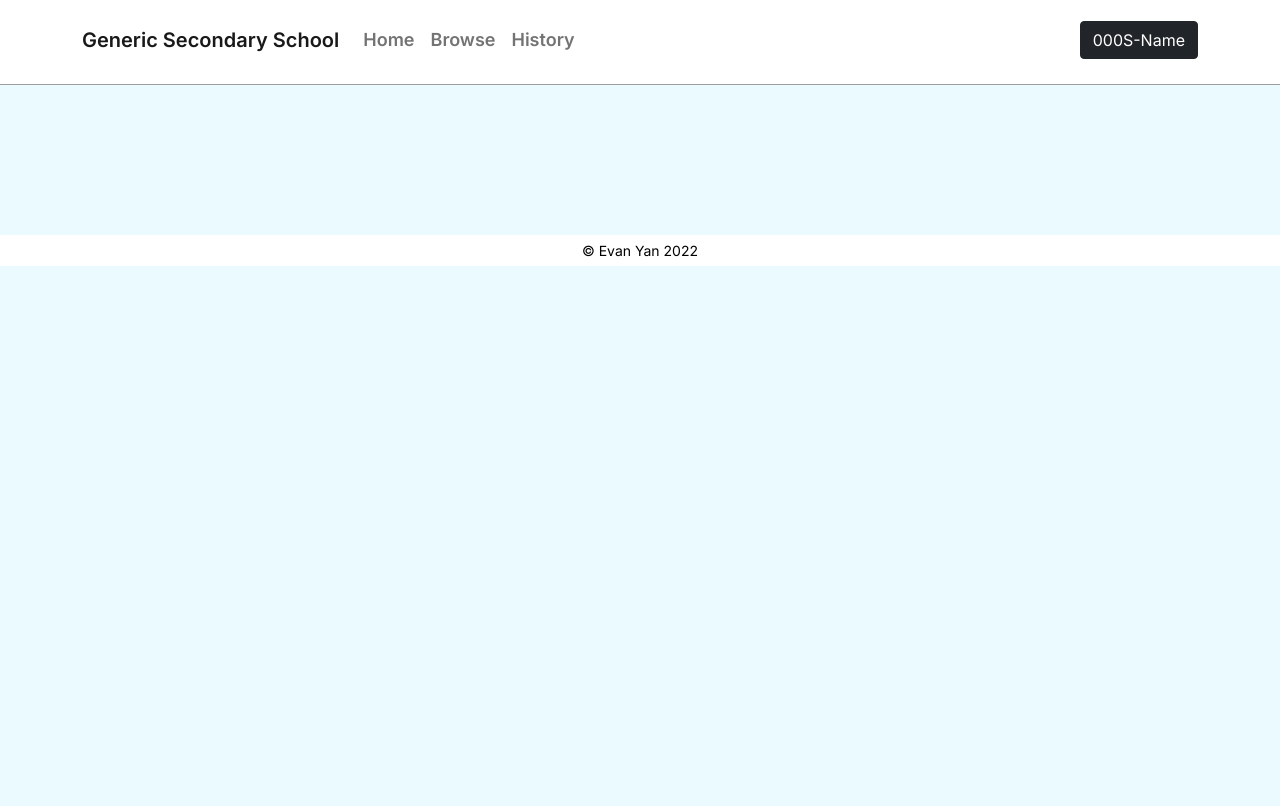
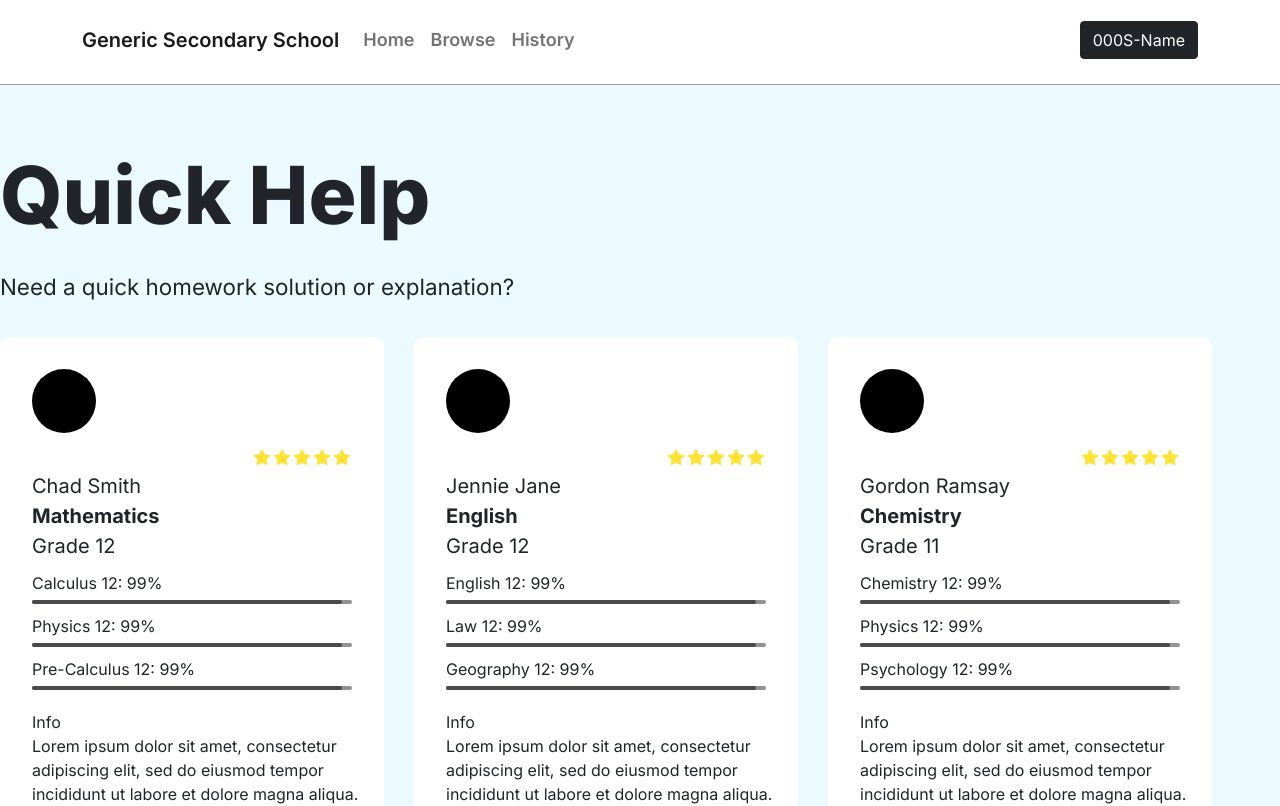
Before and after one commit to evanyans/MySchoolTutor, a React (Create React App) app: page /#/home in a window 1280 px wide. Shown: the top 806 px of the page. Built offline with nearby package versions, Linux system fonts and the light colour scheme.

Commit message:
Update App.js

```diff
--- a/src/App.js
+++ b/src/App.js
@@ -1,25 +1,25 @@
 import Navigation from './components/Navbar';
-import { HashRouter as Router, Routes, Route, Navigate } from "react-router-dom";
+import { HashRouter, Routes, Route, Navigate } from "react-router-dom";
 import Home from './components/Home';
 import Browse from './components/Browse';
 import History from './components/History';
 import styled from 'styled-components';
 function App() {
   return (
-    <Router basename ="/">
+    <HashRouter basename="/">
       <Navigation />
 
       <Wrapper>
         <Routes>
-          <Route exact path="/" component={Home} />
-          <Route path="/home" component={Home} />
-          <Route path="/browse" component={Browse}/>
-          <Route path="/history"  component={History}/>
+          <Route exact path="/" element={<Navigate to="/home" />} />
+          <Route path="/home" element={<Home />} />
+          <Route path="/browse" element={<Browse />} />
+          <Route path="/history"  element={<History />} />
         </Routes>
       </Wrapper>
 
       <footer>© Evan Yan 2022</footer>
-    </Router>
+    </HashRouter>
 
   );
 }
```
